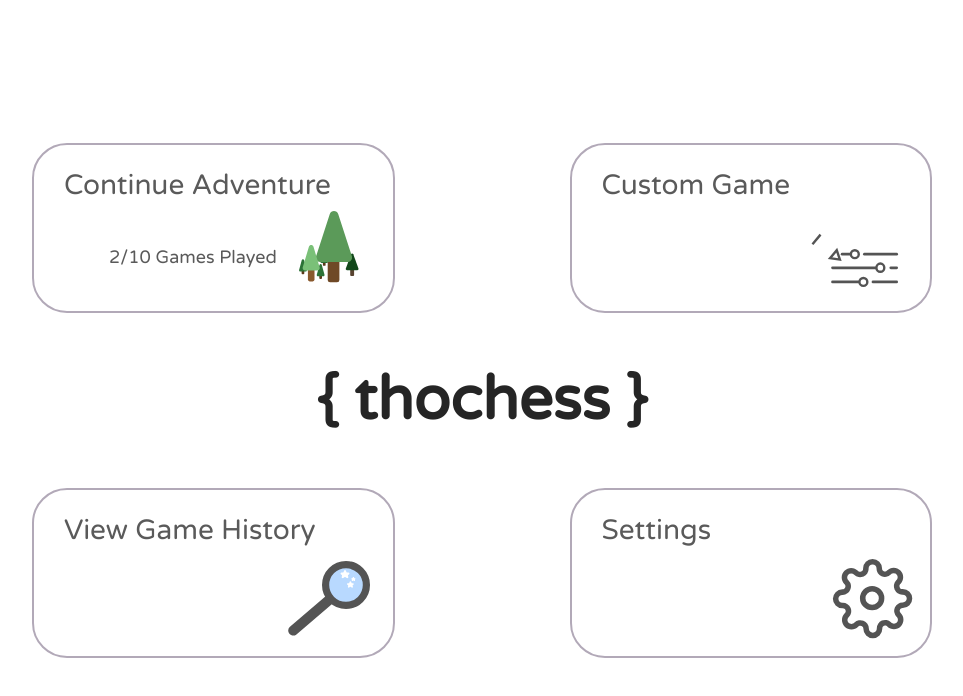
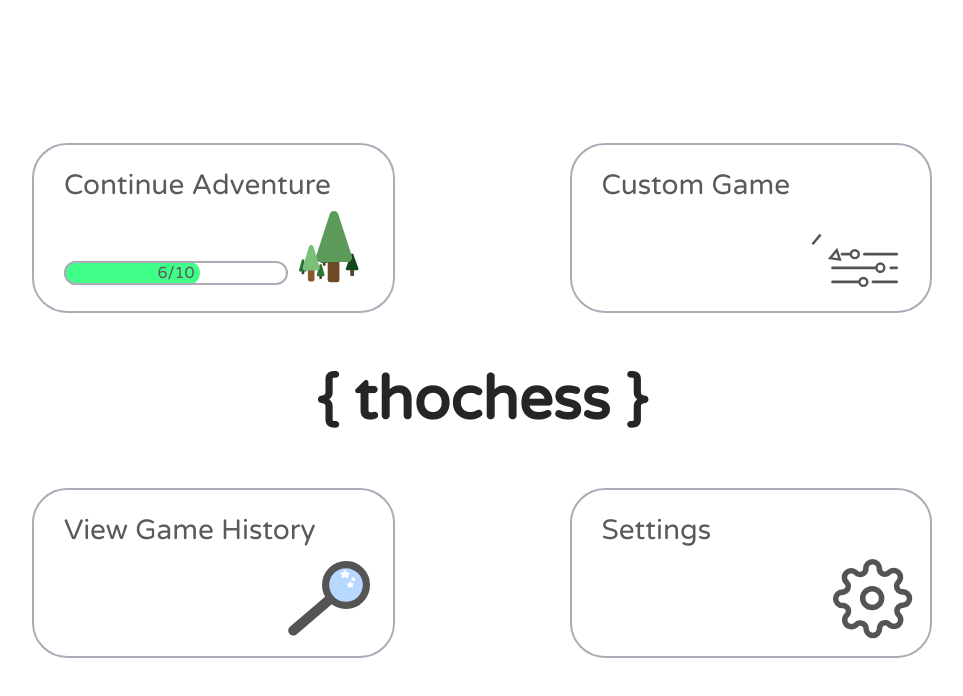
Before and after one commit to FinleyCooper/chess, a React (Vite) app in the folder frontend/: page / in a window 1280 px wide. Shown: the top 696 px of the page, without its empty margins (158-1121 px from the left). Built offline with nearby package versions, Linux system fonts and the light colour scheme.

Commit message:
Added progress bar to home

```diff
--- a/frontend/src/routes/Home/index.css
+++ b/frontend/src/routes/Home/index.css
@@ -47,15 +47,46 @@
     font-size: 28px;
 }
 
-.subtext {
-    font-size: 18px;
-    position: absolute;
-    bottom: 25px;
-    left: 75px;
-}
 
 .page-title {
     position: absolute;
     font-size: 60px;
     color: #252525
 }
+
+.progression {
+    position: absolute;
+    top: 90px;
+    height: 50px;
+    width: 220px;
+}
+
+.progress-border,
+.progress-fluid {
+    position: absolute;
+    display: grid;
+    place-items: center;
+    width: 100%;
+    height: 20px;
+    bottom: 0;
+    border-style: solid;
+    border-width: 2px;
+    border-radius: 30px;
+}
+
+.progress-border {
+    border-color: #b2a9b8;
+    z-index: 2;
+}
+
+.progress-fluid {
+    border-color: transparent;
+    background-color: #40ff89;
+    width: 60%;
+    /* Change with the number of games played * 10*/
+}
+
+.progress-bar-text {
+    margin: 0;
+    z-index: 2;
+}
--- a/frontend/src/routes/Home/index.tsx
+++ b/frontend/src/routes/Home/index.tsx
@@ -41,7 +41,13 @@ class Home extends React.Component<Props, State> {
                         <svg className="option-icon" viewBox='0 0 100 100'>
                             <use href={`${pieceSVGs}#adventure-symbol`} />
                         </svg>
-                        <p className="subtext">2/10 Games Played</p>
+                        <div className="progression">
+                            <div className="progress-border">
+                                <p className="progress-bar-text">6/10</p>
+                            </div>
+                            <div className="progress-fluid">
+                            </div>
+                        </div>
                     </div>
                     <div className="option">
                         <p className="option-title">Custom Game</p>
```
